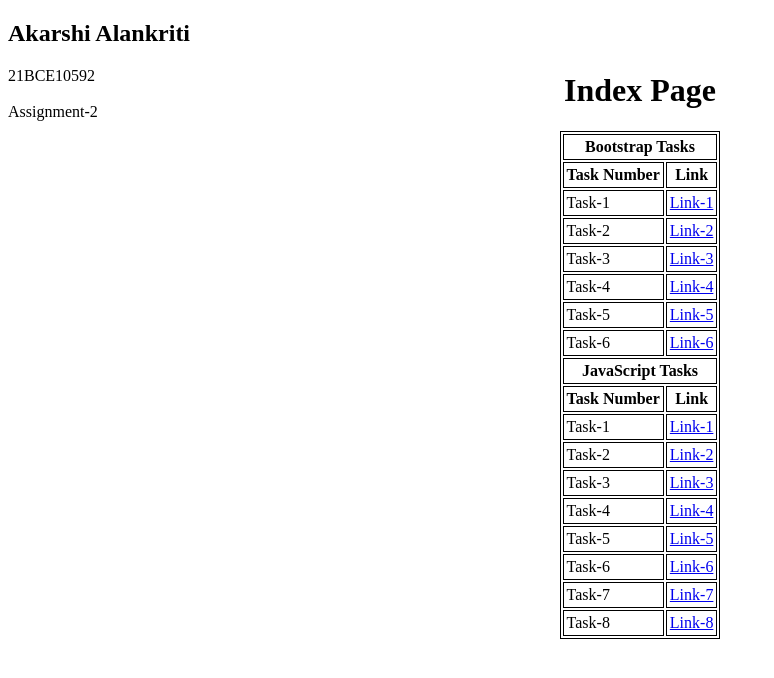
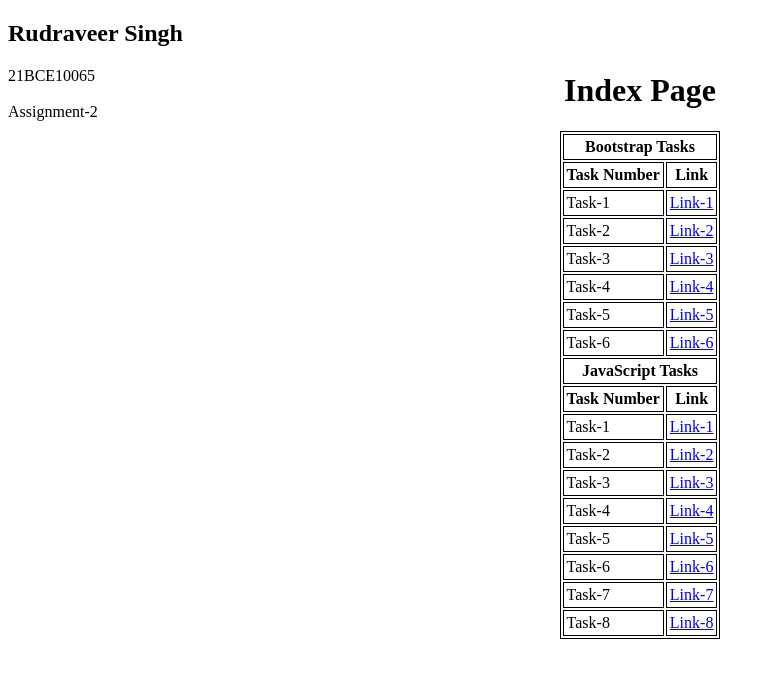
Before and after one commit to Rudraveer1289/mern.bootstrap, a plain HTML site: page index.html in a window 1280 px wide. Shown: the whole page, without its empty margins (0-774 px from the left). Drawn offline with Linux system fonts and the light colour scheme.

Commit message:
Update index.html

```diff
--- a/index.html
+++ b/index.html
@@ -3,12 +3,12 @@
 <head>
     <meta charset="UTF-8">
     <meta name="viewport" content="width=device-width, initial-scale=1.0">
-    <title>Akarshi Alankriti</title>
+    <title>Rudraveer Singh</title>
 </head>
 <body>
     <div>
-        <h2>Akarshi Alankriti</h2>
-        <span>21BCE10592</span>
+        <h2>Rudraveer Singh</h2>
+        <span>21BCE10065</span>
         <div><br>Assignment-2</div>
     </div>
     <div style="position: relative; top:-70px;">
```
